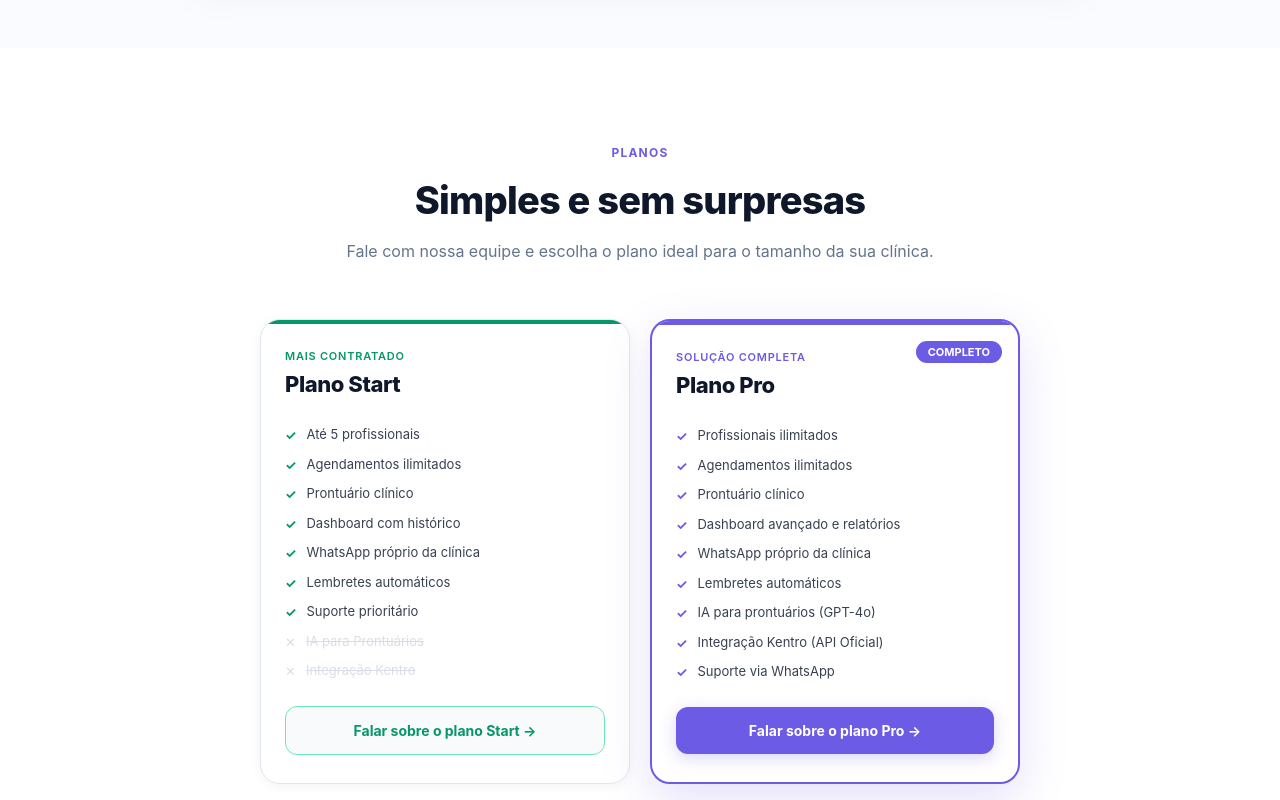
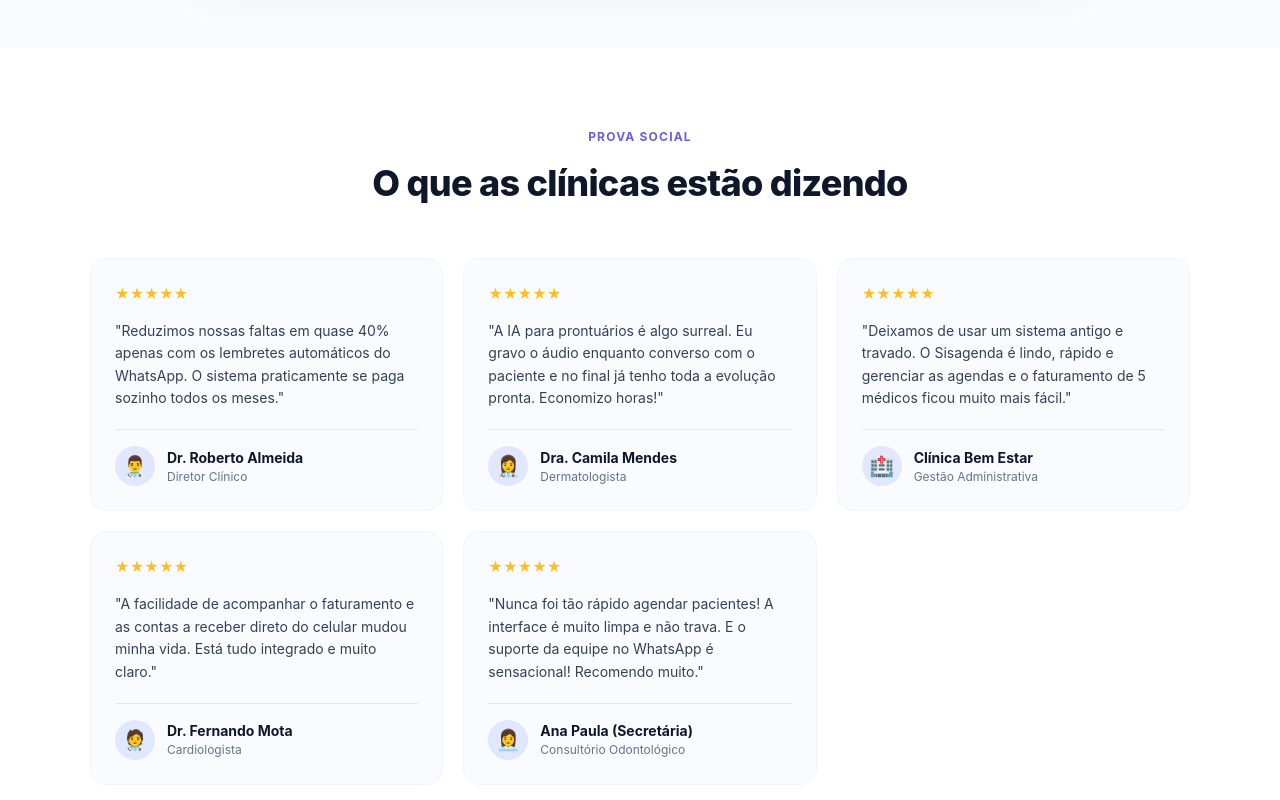
Before and after one commit to mateusdev2311/front-sisagenda, a React (Vite) app: page / in a window 1280 px wide. Shown: the part 2660-3460 px from the top of the page. Built offline with nearby package versions, Linux system fonts and the light colour scheme; no server answers.

Commit message:
feat: create LandingPage component with feature highlights, pricing plans, and testimonials

```diff
--- a/src/pages/LandingPage.jsx
+++ b/src/pages/LandingPage.jsx
@@ -43,6 +43,39 @@ const PLANS = [
         locked: [],
         cta: 'Falar sobre o plano Pro', highlight: true,
     },
+];
+
+const TESTIMONIALS = [
+    {
+        name: 'Dr. Roberto Almeida',
+        role: 'Diretor Clínico',
+        text: 'Reduzimos nossas faltas em quase 40% apenas com os lembretes automáticos do WhatsApp. O sistema praticamente se paga sozinho todos os meses.',
+        avatar: '👨‍⚕️'
+    },
+    {
+        name: 'Dra. Camila Mendes',
+        role: 'Dermatologista',
+        text: 'A IA para prontuários é algo surreal. Eu gravo o áudio enquanto converso com o paciente e no final já tenho toda a evolução pronta. Economizo horas!',
+        avatar: '👩‍⚕️'
+    },
+    {
+        name: 'Clínica Bem Estar',
+        role: 'Gestão Administrativa',
+        text: 'Deixamos de usar um sistema antigo e travado. O Sisagenda é lindo, rápido e gerenciar as agendas e o faturamento de 5 médicos ficou muito mais fácil.',
+        avatar: '🏥'
+    },
+    {
+        name: 'Dr. Fernando Mota',
+        role: 'Cardiologista',
+        text: 'A facilidade de acompanhar o faturamento e as contas a receber direto do celular mudou minha vida. Está tudo integrado e muito claro.',
+        avatar: '🧑‍⚕️'
+    },
+    {
+        name: 'Ana Paula (Secretária)',
+        role: 'Consultório Odontológico',
+        text: 'Nunca foi tão rápido agendar pacientes! A interface é muito limpa e não trava. E o suporte da equipe no WhatsApp é sensacional! Recomendo muito.',
+        avatar: '👩‍💼'
+    }
 ];
 
 // ─── Component ────────────────────────────────────────────────────────────────
@@ -285,6 +318,41 @@ export default function LandingPage() {
                 </div>
             </section>
 
+            {/* ── Testimonials (Social Proof) ───────────────────── */}
+            <section style={{ padding: `${isMobile ? 56 : 80}px ${px}`, background: '#ffffff' }}>
+                <div style={{ maxWidth: 1100, margin: '0 auto' }}>
+                    <div style={{ textAlign: 'center', marginBottom: isMobile ? 36 : 48 }}>
+                        <p style={{ fontSize: 12, fontWeight: 700, letterSpacing: '0.1em', textTransform: 'uppercase', color: '#6c5be4', marginBottom: 10 }}>Prova Social</p>
+                        <h2 style={{ fontSize: isMobile ? 26 : 36, fontWeight: 800, letterSpacing: '-0.02em', color: '#0f172a', marginBottom: 8 }}>
+                            O que as clínicas estão dizendo
+                        </h2>
+                    </div>
+
+                    <div style={{ display: 'grid', gridTemplateColumns: isMobile ? '1fr' : 'repeat(auto-fit, minmax(320px, 1fr))', gap: 20 }}>
+                        {TESTIMONIALS.map((t, i) => (
+                            <div key={i} style={{ padding: 24, borderRadius: 16, border: '1px solid #f1f5f9', background: '#fafbff', display: 'flex', flexDirection: 'column' }}>
+                                {/* Stars */}
+                                <div style={{ display: 'flex', gap: 2, marginBottom: 16, color: '#fbbf24', fontSize: 14 }}>
+                                    {'★★★★★'}
+                                </div>
+                                <p style={{ fontSize: 14, color: '#334155', lineHeight: 1.6, flex: 1, marginBottom: 20 }}>
+                                    "{t.text}"
+                                </p>
+                                <div style={{ display: 'flex', alignItems: 'center', gap: 12, borderTop: '1px solid #e2e8f0', paddingTop: 16 }}>
+                                    <div style={{ width: 40, height: 40, borderRadius: '50%', background: '#e0e7ff', display: 'flex', alignItems: 'center', justifyContent: 'center', fontSize: 20, flexShrink: 0 }}>
+                                        {t.avatar}
+                                    </div>
+                                    <div>
+                                        <p style={{ fontSize: 14, fontWeight: 700, color: '#0f172a' }}>{t.name}</p>
+                                        <p style={{ fontSize: 12, color: '#64748b' }}>{t.role}</p>
+                                    </div>
+                                </div>
+                            </div>
+                        ))}
+                    </div>
+                </div>
+            </section>
+
             {/* ── Plans ─────────────────────────────────────────── */}
             <section id="planos" style={{ padding: `${isMobile ? 60 : 96}px ${px}`, background: '#ffffff' }}>
                 <div style={{ maxWidth: 1100, margin: '0 auto' }}>
```
